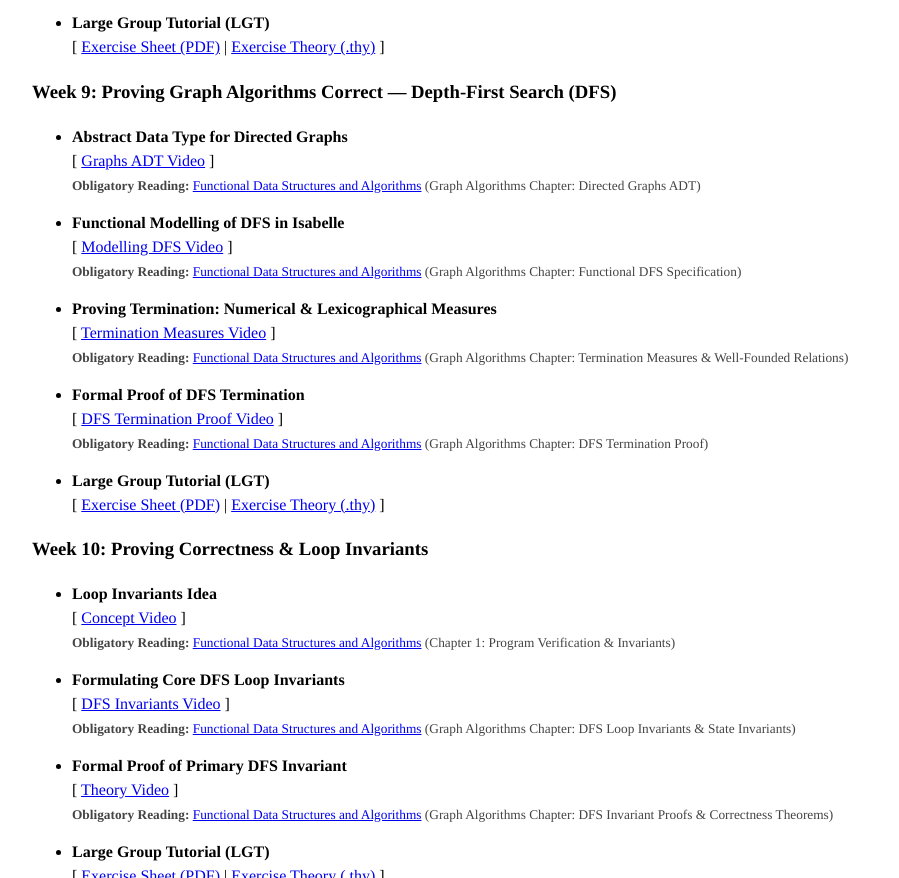
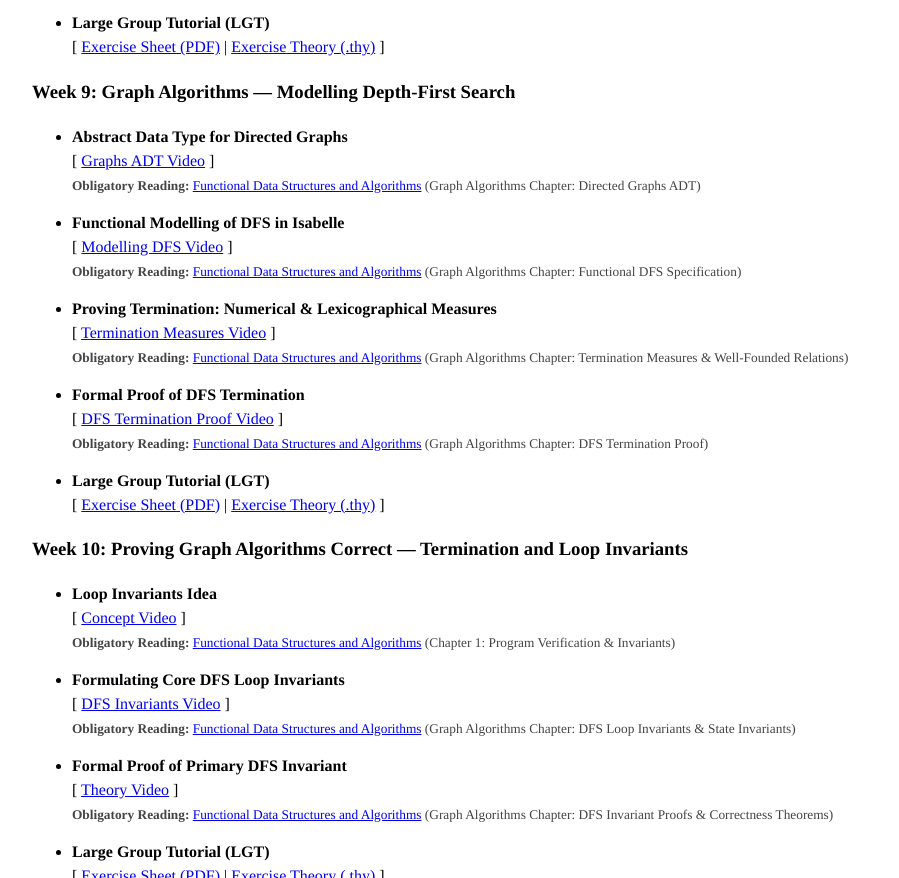
Before and after one commit to mabdula/7CCSACTP, a plain HTML site: page index.html in a window 1280 px wide. Shown: the part 5088-5966 px from the top of the page, without its empty margins (208-1107 px from the left). Drawn offline with Linux system fonts and the light colour scheme.

Commit message:
Weeks 9 and 10: new titles (Modelling Depth-First Search; Termination and Loop Invariants)

```diff
--- a/index.html
+++ b/index.html
@@ -362,7 +362,7 @@
       </li>
     </ul>
 
-    <h3 id="week9">Week 9: Proving Graph Algorithms Correct — Depth-First Search (DFS)</h3>
+    <h3 id="week9">Week 9: Graph Algorithms — Modelling Depth-First Search</h3>
     <ul style="width: 800px;">
       <li style="margin-bottom: 14px;">
         <b>Abstract Data Type for Directed Graphs</b><br/>
@@ -391,7 +391,7 @@
       </li>
     </ul>
 
-    <h3 id="week10">Week 10: Proving Correctness &amp; Loop Invariants</h3>
+    <h3 id="week10">Week 10: Proving Graph Algorithms Correct — Termination and Loop Invariants</h3>
     <ul style="width: 800px;">
       <li style="margin-bottom: 14px;">
         <b>Loop Invariants Idea</b><br/>
```
